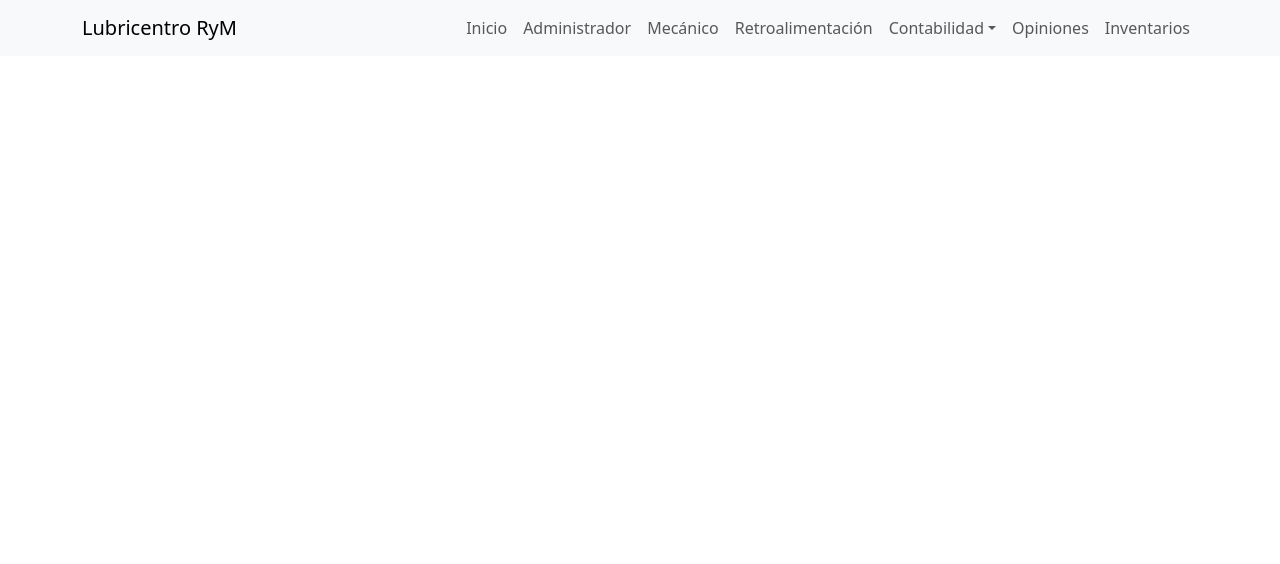
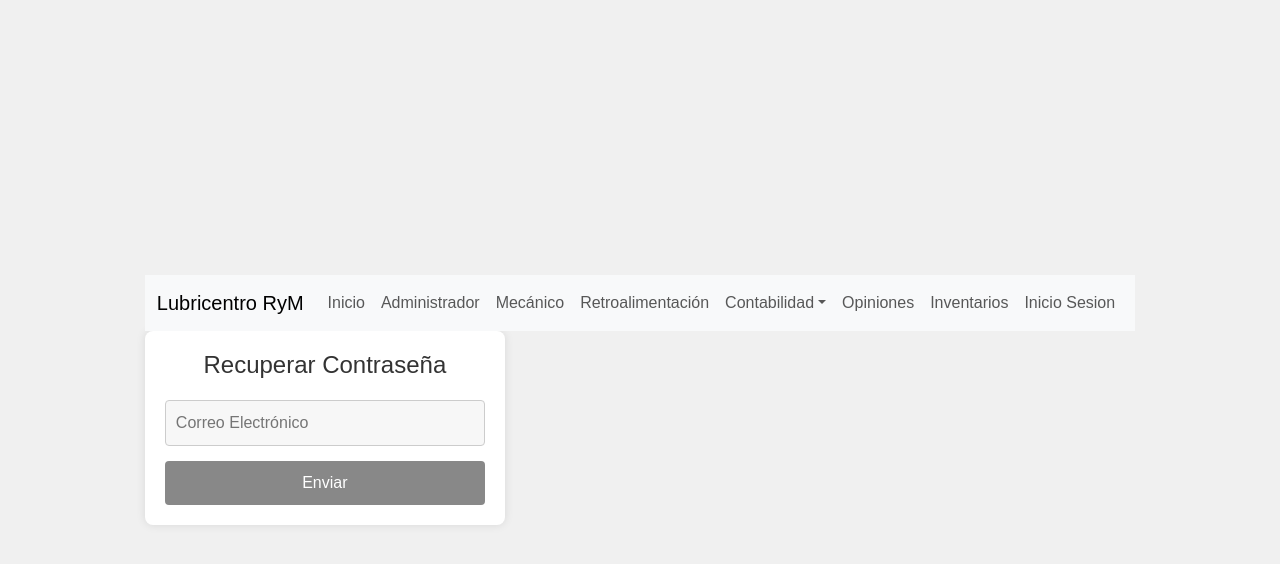
Before and after one commit to bacosta30762/ProyectoFinalFidelitas, a React (Create React App) app in the folder web-page-lubricentro/: page /RecuperarContra in a window 1280 px wide. Shown: the top 564 px of the page. Built offline with nearby package versions, Linux system fonts and the light colour scheme; what @react-pdf/renderer would draw is missing.

Commit message:
Inicio de sesion y recuperacion contrasena

```diff
--- a/web-page-lubricentro/src/App.jsx
+++ b/web-page-lubricentro/src/App.jsx
@@ -19,6 +19,8 @@ import EditarEgreso from "./components/Contability/EditarEgreso";
 import ReportesFinancieros from "./components/Contability/ReportesFinancieros";
 import ComentariosValoraciones from "./components/Comentarios/ComentariosValoraciones";
 import Inventarios from "./components/Inventarios/ListGroup";
+import Inicio from "./components/Inicio/login.jsx";
+import RecuperarContra from './components/Inicio/recuperarcontra.jsx';
 
 function App() {
   const [ingresos] = useState([
@@ -82,6 +84,8 @@ function App() {
           <AppHeader />
         </header>
         <Routes>
+        <Route path="/Inicio/" element={<Inicio />} />
+        <Route path="/RecuperarContra/*" element={<RecuperarContra />} />
           <Route path="/admin/*" element={<AdminPage />} />
           <Route path="/mechanic/*" element={<MechanicPage />} />
           <Route path="/user/*" element={<UserPage />} />
--- /dev/null
+++ b/web-page-lubricentro/src/components/Inicio/login.css
@@ -0,0 +1,117 @@
+body {
+    font-family: Arial, sans-serif;
+    background-color: #f0f0f0;
+    margin: 0;
+    display: flex;
+    justify-content: center;
+    align-items: center;
+    height: 100vh;
+  }
+
+  .login-container {
+    background-color: #fff;
+    padding: 20px;
+    border-radius: 8px;
+    box-shadow: 0 0 10px rgba(0, 0, 0, 0.1);
+    max-width: 320px;
+    width: 100%;
+  }
+
+  .login-title {
+    font-size: 24px;
+    margin-bottom: 20px;
+    text-align: center;
+    color: #333;
+  }
+
+  .login-form {
+    display: flex;
+    flex-direction: column;
+  }
+
+  .login-input {
+    padding: 10px;
+    margin-bottom: 15px;
+    border: 1px solid #ccc;
+    border-radius: 4px;
+    font-size: 16px;
+    background-color: #f7f7f7;
+    color: #333;
+  }
+
+  .login-input:focus {
+    border-color: #888;
+    outline: none;
+  }
+
+  .login-button {
+    padding: 10px;
+    border: none;
+    border-radius: 4px;
+    background-color: #888;
+    color: white;
+    font-size: 16px;
+    cursor: pointer;
+    transition: background-color 0.3s ease;
+    margin-bottom: 10px; /* Espacio entre botones */
+  }
+
+  .login-button:hover {
+    background-color: #555;
+  }
+
+  .login-options {
+    text-align: center;
+    margin-top: 15px;
+  }
+
+  .forgot-password-link {
+    color: #888;
+    text-decoration: none;
+    font-size: 14px;
+  }
+
+  .forgot-password-link:hover {
+    text-decoration: underline;
+  }
+
+  .register-button {
+    padding: 10px;
+    border: none;
+    border-radius: 4px;
+    background-color: #888;
+    color: white;
+    font-size: 16px;
+    cursor: pointer;
+    transition: background-color 0.3s ease;
+    width: 100%;
+    margin-top: 10px;
+  }
+
+  .register-button:hover {
+    background-color: #555;
+  }
+
+  .login-options {
+    text-align: center;
+    margin-top: 15px;
+  }
+
+  .forgot-password-link,
+  .register-button {
+    padding: 10px;
+    border: none;
+    border-radius: 4px;
+    background-color: #888;
+    color: white;
+    font-size: 16px;
+    cursor: pointer;
+    transition: background-color 0.3s ease;
+    width: 100%;
+    margin-top: 10px;
+  }
+
+  .forgot-password-link:hover,
+  .register-button:hover {
+    background-color: #555;
+  }
--- /dev/null
+++ b/web-page-lubricentro/src/components/Inicio/login.jsx
@@ -0,0 +1,42 @@
+import React, { useState } from "react";
+import { useNavigate } from 'react-router-dom';
+import { FaStar, FaEdit } from "react-icons/fa";
+import { FaTrashAlt } from "react-icons/fa";
+import "bootstrap/dist/css/bootstrap.min.css";
+import "./login.css";
+
+
+
+const Login = () => {
+  const navigate = useNavigate();
+
+  const handleLogin = (e) => {
+    e.preventDefault();
+
+    navigate('/AdminPage');
+  };
+
+
+  const handleRecoverPassword = () => {
+    navigate('/RecuperarContra');
+  };
+
+  return (
+    <div className="login-container">
+      <h2 className="login-title">Login</h2>
+      <form className="login-form" onSubmit={handleLogin}>
+        <input type="text" placeholder="Cédula" className="login-input" />
+        <input type="password" placeholder="Contraseña" className="login-input" />
+        <button type="submit" className="login-button">Iniciar Sesión</button>
+      </form>
+      <div className="login-options">
+        <button className="forgot-password-link" onClick={handleRecoverPassword}>
+          Recuperar contraseña
+        </button>
+
+      </div>
+    </div>
+  );
+};
+
+export default Login;
--- /dev/null
+++ b/web-page-lubricentro/src/components/Inicio/recuperarcontra.css
@@ -0,0 +1,84 @@
+/* Estilos Generales */
+body {
+    font-family: Arial, sans-serif;
+    background-color: #f0f0f0;
+    margin: 0;
+    display: flex;
+    justify-content: center;
+    align-items: center;
+    height: 100vh;
+  }
+
+  /* Contenedor para la Recuperación de Contraseña */
+  .recover-password-container {
+    background-color: #fff;
+    padding: 20px;
+    border-radius: 8px;
+    box-shadow: 0 0 10px rgba(0, 0, 0, 0.1);
+    max-width: 360px;
+    width: 100%;
+  }
+
+  /* Título de la Recuperación de Contraseña */
+  .recover-password-title {
+    font-size: 24px;
+    margin-bottom: 20px;
+    text-align: center;
+    color: #333;
+  }
+
+  /* Formulario de Recuperación de Contraseña */
+  .recover-password-form {
+    display: flex;
+    flex-direction: column;
+  }
+
+  .recover-password-input {
+    padding: 10px;
+    margin-bottom: 15px;
+    border: 1px solid #ccc;
+    border-radius: 4px;
+    font-size: 16px;
+    background-color: #f7f7f7;
+    color: #333;
+  }
+
+  .recover-password-input:focus {
+    border-color: #888;
+    outline: none;
+  }
+
+  /* Botón de Recuperación de Contraseña */
+  .recover-password-button {
+    padding: 10px;
+    border: none;
+    border-radius: 4px;
+    background-color: #888;
+    color: white;
+    font-size: 16px;
+    cursor: pointer;
+    transition: background-color 0.3s ease;
+    width: 100%;
+  }
+
+  .recover-password-button:hover {
+    background-color: #555;
+  }
+
+  /* Botón de Volver al Inicio de Sesión */
+  .back-to-login-button {
+    padding: 10px;
+    border: none;
+    border-radius: 4px;
+    background-color: #888;
+    color: white;
+    font-size: 16px;
+    cursor: pointer;
+    transition: background-color 0.3s ease;
+    width: 100%;
+    margin-top: 10px;
+  }
+
+  .back-to-login-button:hover {
+    background-color: #555;
+  }
--- /dev/null
+++ b/web-page-lubricentro/src/components/Inicio/recuperarcontra.jsx
@@ -0,0 +1,26 @@
+import React from 'react';
+import { useNavigate } from 'react-router-dom';
+import "./recuperarcontra.css";
+
+const RecoverPassword = () => {
+  const navigate = useNavigate();
+
+  const handleRecoverPassword = (e) => {
+    e.preventDefault();
+
+    alert('Correo de recuperación enviado (simulación).');
+    navigate('/Inicio');
+  };
+
+  return (
+    <div className="recover-password-container">
+      <h1 className="recover-password-title">Recuperar Contraseña</h1>
+      <form className="recover-password-form" onSubmit={handleRecoverPassword}>
+        <input type="email" placeholder="Correo Electrónico" className="recover-password-input" required />
+        <button type="submit" className="recover-password-button">Enviar</button>
+      </form>
+    </div>
+  );
+};
+
+export default RecoverPassword;
--- a/web-page-lubricentro/src/components/Login/header.js
+++ b/web-page-lubricentro/src/components/Login/header.js
@@ -18,6 +18,7 @@ export default function AppHeader() {
             <Nav.Link as={NavLink} to="/">
               Inicio
             </Nav.Link>
+
             <Nav.Link as={NavLink} to="/admin">
               Administrador
             </Nav.Link>
@@ -44,6 +45,9 @@ export default function AppHeader() {
             <Nav.Link as={NavLink} to="/inventarios">
               Inventarios
             </Nav.Link>
+            <Nav.Link as={NavLink} to="/Inicio">
+              Inicio Sesion
+            </Nav.Link>
           </Nav>
         </Navbar.Collapse>
       </Container>
```
Also changed, not shown: 1 other file (tests, documents, lock files or other folders).
